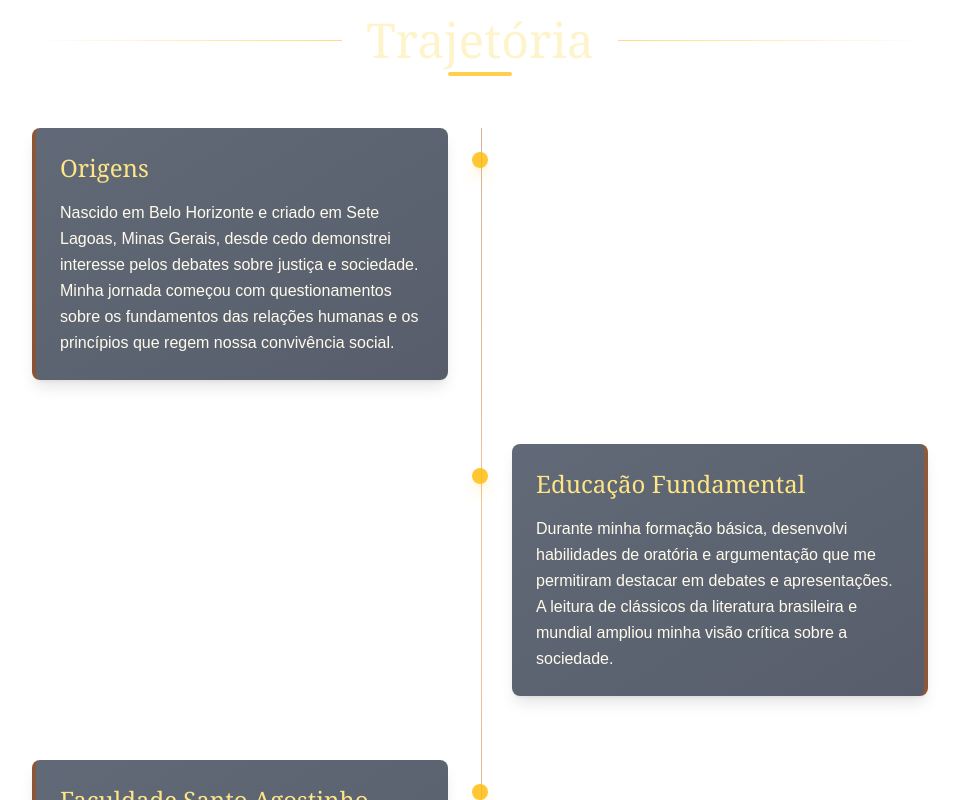
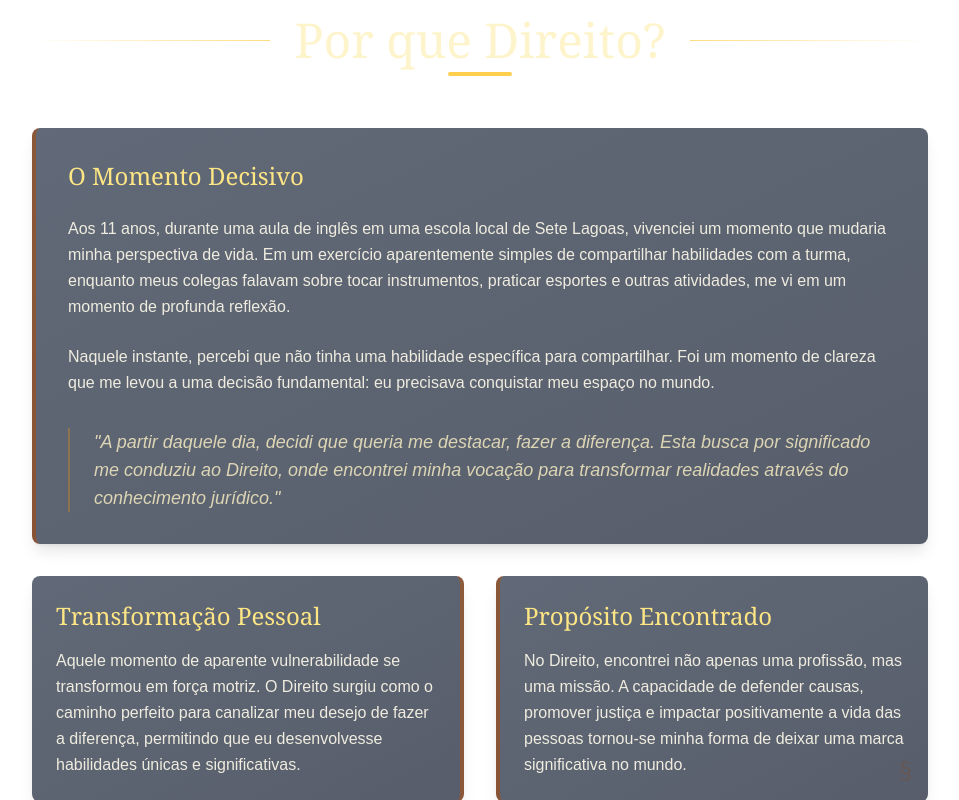
Before and after one commit to Gucam32/gustavoportfolio, a Next.js app: page / in a window 1280 px wide. Shown: the part 880-1680 px from the top of the page, without its empty margins (160-1119 px from the left). Built offline with nearby package versions, Linux system fonts and the light colour scheme.

Commit message:
Add PorqueDireito section, update Navbar

```diff
--- a/src/app/page.js
+++ b/src/app/page.js
@@ -11,9 +11,11 @@ import Experiencias from "@/components/sections/Experiencias";
 import Contact from "@/components/sections/Contact";
 import Footer from "@/components/Footer";
 import Inspiration from "@/components/sections/Inspiration";
+import PorqueDireito from "@/components/sections/PorqueDireito";
 
 export default function Home() {
   const [scrollPosition, setScrollPosition] = useState(0);
+  const [viewportHeight, setViewportHeight] = useState(0);
   const { scrollY } = useScroll({
     smooth: true,
     smoothTime: 0.6
@@ -22,11 +24,14 @@ export default function Home() {
   // Calculate opacity for hero background
   const bgOpacity = useTransform(
     scrollY,
-    [0, window.innerHeight * 0.5], // Start fading at 50% of viewport height
+    [0, viewportHeight * 0.5], // Use state variable instead of window.innerHeight
     [1, 0]
   );
 
   useEffect(() => {
+    // Set viewport height after component mounts
+    setViewportHeight(window.innerHeight);
+
     // Add smooth scroll behavior to html element
     document.documentElement.style.scrollBehavior = 'smooth';
 
@@ -34,9 +39,16 @@ export default function Home() {
       setScrollPosition(window.scrollY);
     };
 
+    const handleResize = () => {
+      setViewportHeight(window.innerHeight);
+    };
+
     window.addEventListener("scroll", handleScroll);
+    window.addEventListener("resize", handleResize);
+
     return () => {
       window.removeEventListener("scroll", handleScroll);
+      window.removeEventListener("resize", handleResize);
       document.documentElement.style.scrollBehavior = 'auto';
     };
   }, []);
@@ -53,12 +65,12 @@ export default function Home() {
       <div className="relative z-10">
         <Navbar scrollPosition={scrollPosition} />
         <Hero scrollPosition={scrollPosition} />
+        <PorqueDireito/>
         <Trajetoria />
         <Filosofia />
         <Direito />
         <Inspiration />
         <Experiencias />
-        <Contact />
         <Footer />
       </div>
     </div>
--- a/src/components/Footer.jsx
+++ b/src/components/Footer.jsx
@@ -6,19 +6,25 @@ export default function Footer() {
           <div className="text-3xl font-serif tracking-wider mb-4 md:mb-0">GHC</div>
 
           <div className="flex space-x-6">
-            <a href="#" className="text-white hover:text-amber-300 transition-colors">
-              <svg xmlns="http://www.w3.org/2000/svg" width="24" height="24" viewBox="0 0 24 24" fill="none" stroke="currentColor" strokeWidth="2" strokeLinecap="round" strokeLinejoin="round">
-                <path d="M18 2h-3a5 5 0 0 0-5 5v3H7v4h3v8h4v-8h3l1-4h-4V7a1 1 0 0 1 1-1h3z"></path>
-              </svg>
-            </a>
-            <a href="#" className="text-white hover:text-amber-300 transition-colors">
+
+            <a
+              href="https://instagram.com/gustavocampos"
+              target="_blank"
+              rel="noopener noreferrer"
+              className="text-white hover:text-amber-300 transition-colors"
+            >
               <svg xmlns="http://www.w3.org/2000/svg" width="24" height="24" viewBox="0 0 24 24" fill="none" stroke="currentColor" strokeWidth="2" strokeLinecap="round" strokeLinejoin="round">
                 <rect x="2" y="2" width="20" height="20" rx="5" ry="5"></rect>
                 <path d="M16 11.37A4 4 0 1 1 12.63 8 4 4 0 0 1 16 11.37z"></path>
                 <line x1="17.5" y1="6.5" x2="17.51" y2="6.5"></line>
               </svg>
             </a>
-            <a href="#" className="text-white hover:text-amber-300 transition-colors">
+            <a
+              href="https://linkedin.com/in/gustavocampos"
+              target="_blank"
+              rel="noopener noreferrer"
+              className="text-white hover:text-amber-300 transition-colors"
+            >
               <svg xmlns="http://www.w3.org/2000/svg" width="24" height="24" viewBox="0 0 24 24" fill="none" stroke="currentColor" strokeWidth="2" strokeLinecap="round" strokeLinejoin="round">
                 <path d="M16 8a6 6 0 0 1 6 6v7h-4v-7a2 2 0 0 0-2-2 2 2 0 0 0-2 2v7h-4v-7a6 6 0 0 1 6-6z"></path>
                 <rect x="2" y="9" width="4" height="12"></rect>
--- /dev/null
+++ b/src/components/sections/PorqueDireito.jsx
@@ -0,0 +1,80 @@
+import React from 'react';
+import { motion } from 'framer-motion';
+
+const PorqueDireito = () => {
+  return (
+    <section id="porque-direito" className="py-24 px-6 relative bg-transparent">
+      <div className="container mx-auto max-w-4xl relative z-10">
+        <div className="flex items-center mb-16">
+          <div className="h-px flex-grow bg-gradient-to-r from-transparent to-amber-400/50"></div>
+          <div className="px-6 relative">
+            <h2 className="text-4xl md:text-5xl font-serif text-amber-100/90">
+              Por que Direito?
+            </h2>
+            <div className="absolute -bottom-3 left-1/2 transform -translate-x-1/2 w-16 h-1 bg-amber-400/70 rounded-full"></div>
+          </div>
+          <div className="h-px flex-grow bg-gradient-to-l from-transparent to-amber-400/50"></div>
+        </div>
+
+        <div className="space-y-8">
+          <div className="p-8 rounded-lg bg-gradient-to-br from-slate-800/70 to-slate-900/70 backdrop-blur-sm shadow-lg border-l-4 border-amber-700/50">
+            <h3 className="text-2xl mb-6 font-serif text-amber-200">
+              O Momento Decisivo
+            </h3>
+            <p className="leading-relaxed text-amber-50/90 mb-6">
+              Aos 11 anos, durante uma aula de inglês em uma escola local de Sete Lagoas,
+              vivenciei um momento que mudaria minha perspectiva de vida. Em um exercício
+              aparentemente simples de compartilhar habilidades com a turma,
+              enquanto meus colegas falavam sobre tocar instrumentos, praticar esportes
+              e outras atividades, me vi em um momento de profunda reflexão.
+            </p>
+            <p className="leading-relaxed text-amber-50/90">
+              Naquele instante, percebi que não tinha uma habilidade específica para
+              compartilhar. Foi um momento de clareza que me levou a uma decisão fundamental:
+              eu precisava conquistar meu espaço no mundo.
+            </p>
+            <div className="mt-8 border-l-2 border-amber-500/30 pl-6">
+              <p className="text-lg italic text-amber-100/80">
+                "A partir daquele dia, decidi que queria me destacar, fazer a diferença.
+                Esta busca por significado me conduziu ao Direito, onde encontrei minha vocação
+                para transformar realidades através do conhecimento jurídico."
+              </p>
+            </div>
+          </div>
+
+          <div className="grid md:grid-cols-2 gap-8">
+            <div className="p-6 rounded-lg bg-gradient-to-br from-slate-800/70 to-slate-900/70 backdrop-blur-sm shadow-lg border-r-4 border-amber-700/50">
+              <h3 className="text-2xl mb-4 font-serif text-amber-200">
+                Transformação Pessoal
+              </h3>
+              <p className="leading-relaxed text-amber-50/90">
+                Aquele momento de aparente vulnerabilidade se transformou em força motriz.
+                O Direito surgiu como o caminho perfeito para canalizar meu desejo de
+                fazer a diferença, permitindo que eu desenvolvesse habilidades únicas
+                e significativas.
+              </p>
+            </div>
+
+            <div className="p-6 rounded-lg bg-gradient-to-br from-slate-800/70 to-slate-900/70 backdrop-blur-sm shadow-lg border-l-4 border-amber-700/50">
+              <h3 className="text-2xl mb-4 font-serif text-amber-200">
+                Propósito Encontrado
+              </h3>
+              <p className="leading-relaxed text-amber-50/90">
+                No Direito, encontrei não apenas uma profissão, mas uma missão.
+                A capacidade de defender causas, promover justiça e impactar
+                positivamente a vida das pessoas tornou-se minha forma de deixar
+                uma marca significativa no mundo.
+              </p>
+            </div>
+          </div>
+        </div>
+
+        <div className="absolute bottom-4 right-4 text-amber-800/20 text-2xl">
+          §
+        </div>
+      </div>
+    </section>
+  );
+};
+
+export default PorqueDireito;
```
Also changed, not shown: src/components/Navbar.jsx (+86 -24 lines), public/gustavo.png (added), public/logo2.png (added).
